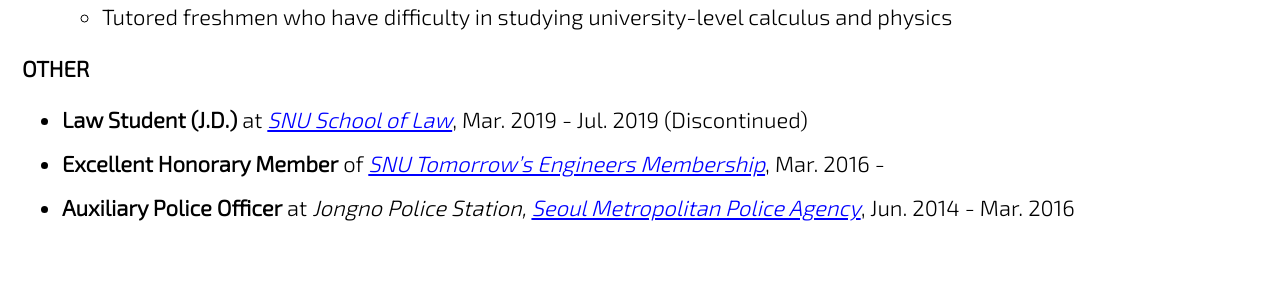
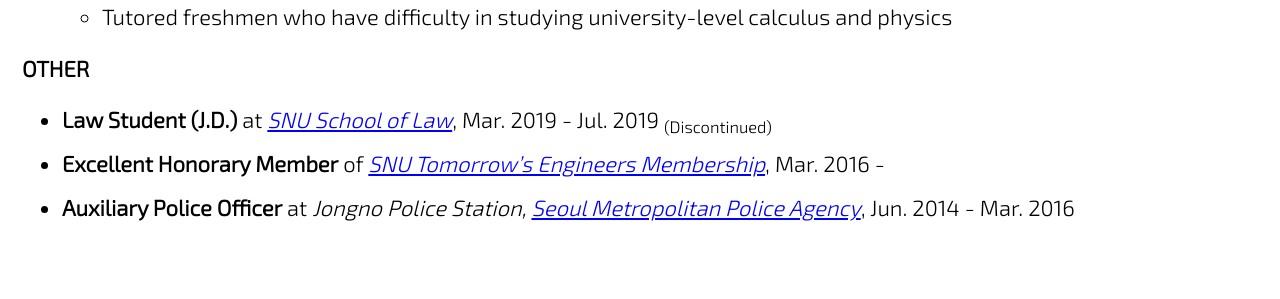
Before and after one commit to jun9303/jun9303.github.io, a Jekyll site: the page built from _pages/about.md, in a window 1280 px wide and 900 px high, scrolled down 2231 px. Shown: the part 154-453 px from the top of the window. Built offline with Jekyll 4.4.1, drawn with Linux system fonts in a browser that asks for light colours; cached includes are drawn as plain includes; nearby versions of some CDN libraries.

Commit message:
Signed-off-by: Joon <jun9303@gmail.com>

```diff
--- a/_pages/about.md
+++ b/_pages/about.md
@@ -73,7 +73,7 @@ feature_row:
 
 ### OTHER
 
-- **Law Student (J.D.)** at *[SNU School of Law](http://law.snu.ac.kr/index_en.php)*, Mar. 2019 - Jul. 2019 (Discontinued)
+- **Law Student (J.D.)** at *[SNU School of Law](http://law.snu.ac.kr/index_en.php)*, Mar. 2019 - Jul. 2019 <sub>(Discontinued)</sub>
 - **Excellent Honorary Member** of *[SNU Tomorrow's Engineers Membership](https://honor.snu.ac.kr)*, Mar. 2016 -
 - **Auxiliary Police Officer** at *Jongno Police Station, [Seoul Metropolitan Police Agency](https://www.smpa.go.kr/home/homeIndexEng.do?menuCode=eng)*, Jun. 2014 - Mar. 2016
 
```
